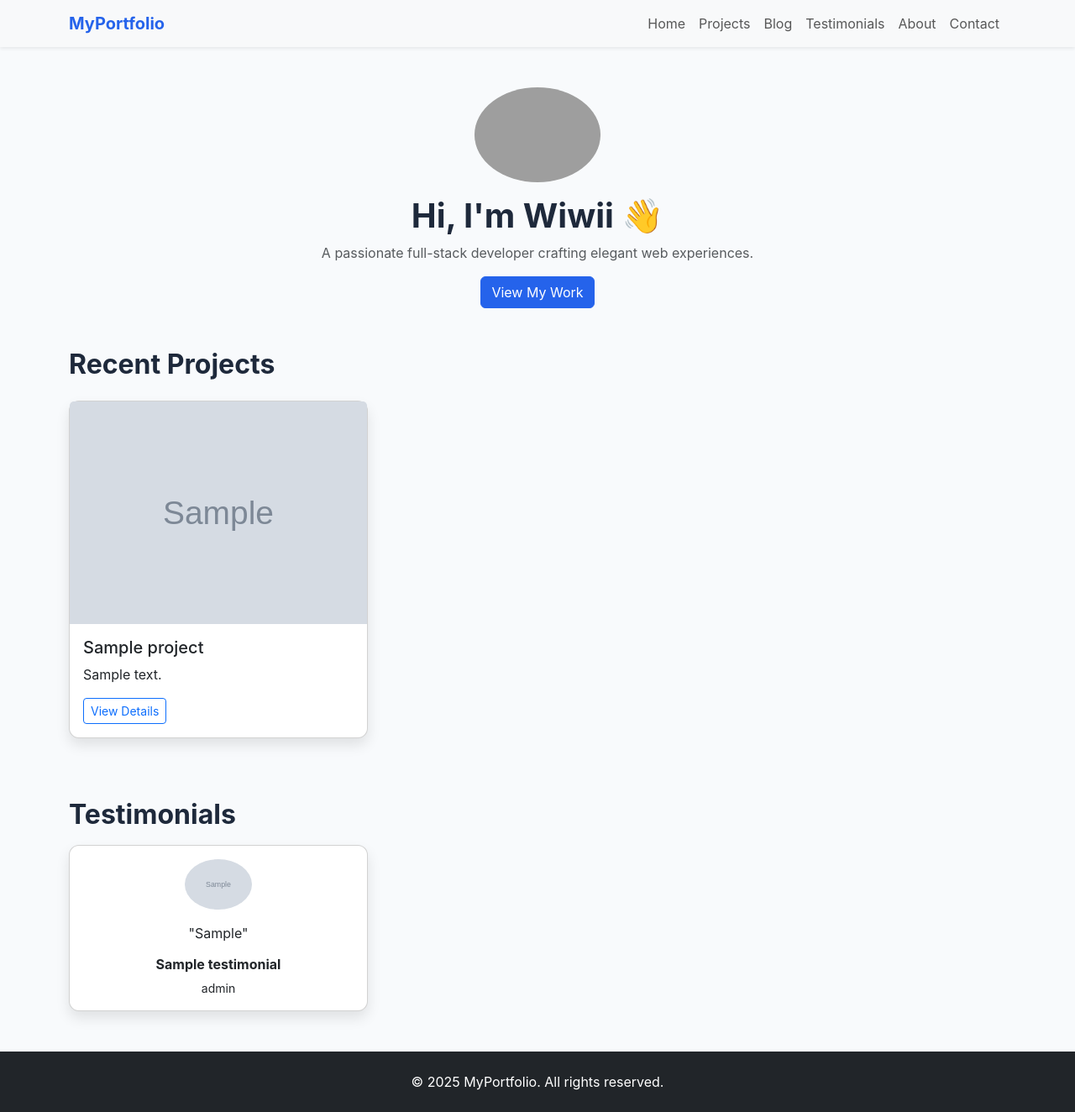
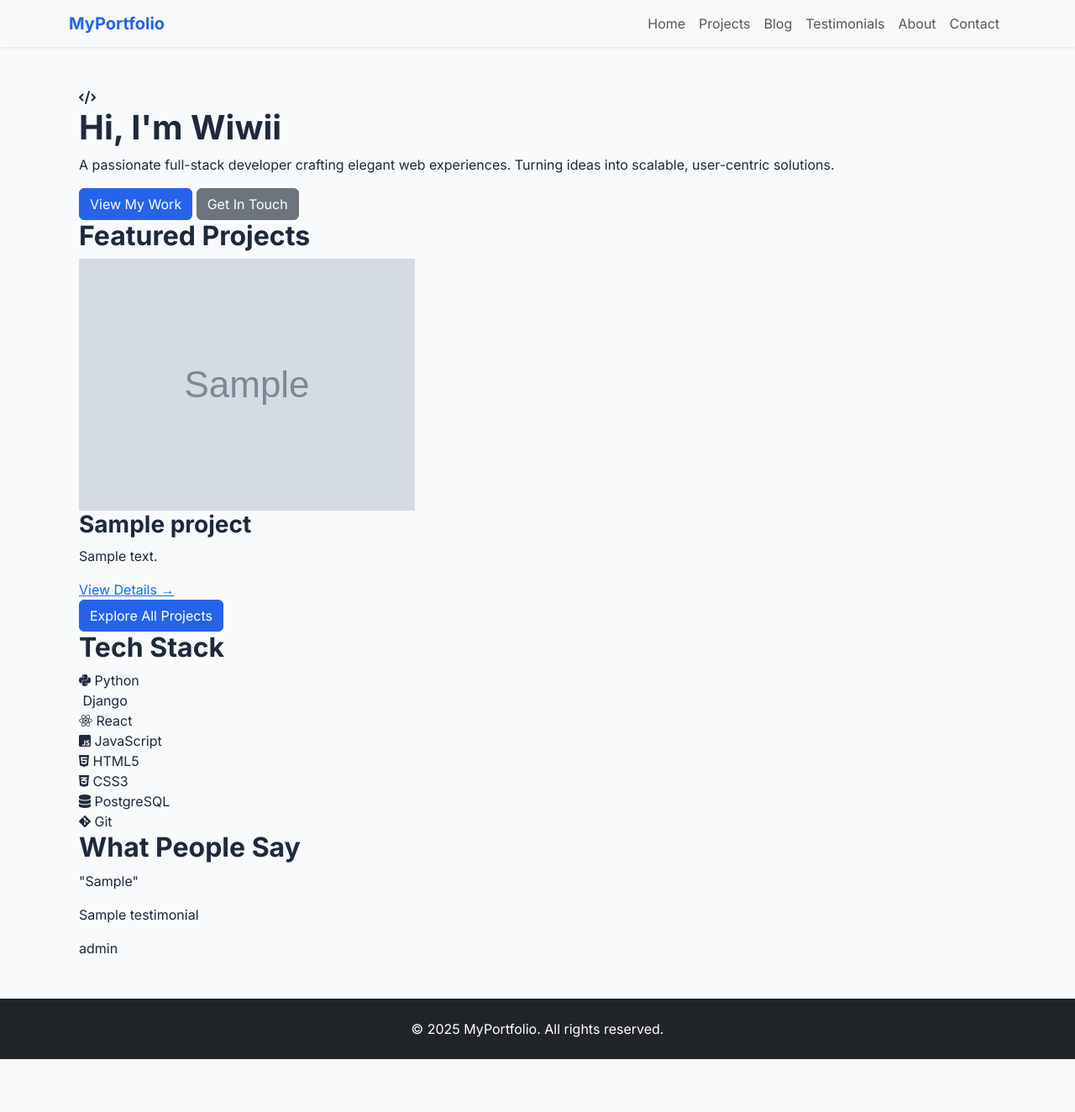
Before and after one commit to riya9818/Personal-Portfolio, a Django app: page / in a window 1280 px wide. Shown: the whole page at 84% size. After the commit the page ends 1261 px from the top, so only its background shows below. Run offline with Django 4.2, Linux system fonts and the light colour scheme; tables that the repository leaves empty hold one stand-in row (values such as "Sample post"); grey boxes marked "Sample" are stand-in pictures; grey boxes are pictures that could not be loaded.

Commit message:
bootsstrap and font awesome added to base.html

```diff
--- a/core/templates/core/base.html
+++ b/core/templates/core/base.html
@@ -7,6 +7,8 @@
     <title>{% block title %}Portfolio{% endblock %}</title>
     <link href="https://cdn.jsdelivr.net/npm/bootstrap@5.3.3/dist/css/bootstrap.min.css" rel="stylesheet">
     <link rel="stylesheet" href="{% static 'css/style.css' %}">
+    <link rel="stylesheet" href="https://cdnjs.cloudflare.com/ajax/libs/font-awesome/6.4.0/css/all.min.css">
+   <link href="https://fonts.googleapis.com/css2?family=Inter:wght@400;500;600;700&display=swap" rel="stylesheet">
 </head>
 <body>
     {% include 'includes/navbar.html' %}
@@ -14,5 +16,7 @@
         {% block content %}{% endblock %}
     </main>
     {% include 'includes/footer.html' %}
+
+    <script src="https://cdn.jsdelivr.net/npm/bootstrap@5.3.3/dist/js/bootstrap.bundle.min.js"></script>
 </body>
 </html>
--- a/core/templates/core/home.html
+++ b/core/templates/core/home.html
@@ -1,46 +1,196 @@
 {% extends 'core/base.html' %}
 {% load static %}
-{% block title %}Home{% endblock %}
+{% block title %}Wiwii - Full-Stack Developer Portfolio{% endblock %}
+
 {% block content %}
-<div class="text-center mb-5">
-    <img src="{% static 'img/profile.jpg' %}" alt="Profile" class="rounded-circle" width="150">
-    <h1 class="mt-3 fw-bold">Hi, I'm Wiwii 👋</h1>
-    <p class="text-muted">A passionate full-stack developer crafting elegant web experiences.</p>
-    <a href="/projects/" class="btn btn-primary">View My Work</a>
+
+<!-- HERO SECTION -->
+<section class="hero-section">
+  <div class="container">
+    <div class="hero-content">
+      <!-- Subtle SVG Icon -->
+      <div class="hero-icon">
+        <i class="fas fa-code"></i>
       </div>
 
-<h2 class="mb-4">Recent Projects</h2>
-<div class="row">
-    {% for project in projects %}
-    <div class="col-md-4 mb-4">
-        <div class="card h-100">
-            {% if project.featured_image %}
-            <img src="{{ project.featured_image.url }}" class="card-img-top" alt="{{ project.title }}">
-            {% endif %}
-            <div class="card-body">
-                <h5 class="card-title">{{ project.title }}</h5>
-                <p class="card-text">{{ project.description|truncatewords:15 }}</p>
-                <a href="{{ project.get_absolute_url }}" class="btn btn-sm btn-outline-primary">View Details</a>
+      <!-- Main Heading -->
+      <h1>Hi, I'm Wiwii</h1>
+
+      <!-- Subtitle -->
+      <p class="hero-subtitle">A passionate full-stack developer crafting elegant web experiences. Turning ideas into scalable, user-centric solutions.</p>
+
+      <!-- CTAs -->
+      <div class="hero-ctas">
+        <a href="/projects/" class="btn btn-primary">View My Work</a>
+        <a href="/contact/" class="btn btn-secondary">Get In Touch</a>
       </div>
     </div>
   </div>
+</section>
+
+<!-- FEATURED PROJECTS SECTION -->
+<section class="projects-section">
+  <div class="container">
+    <h2 class="section-title">Featured Projects</h2>
+
+    <div class="projects-grid">
+      {% for project in projects %}
+      <div class="project-card">
+        {% if project.featured_image %}
+        <img src="{{ project.featured_image.url }}" alt="{{ project.title }}" class="project-image">
+        {% else %}
+        <div class="project-image" style="background-color: var(--secondary-bg);"></div>
+        {% endif %}
+        <div class="project-body">
+          <h3 class="project-title">{{ project.title }}</h3>
+          <p class="project-description">{{ project.description|truncatewords:20 }}</p>
+          <a href="{{ project.get_absolute_url }}" class="project-link">View Details →</a>
+        </div>
+      </div>
       {% empty %}
-    <p>No projects yet.</p>
+      <p style="grid-column: 1 / -1; text-align: center; color: var(--secondary-text);">No projects yet. Check back soon!</p>
       {% endfor %}
     </div>
 
-<h2 class="mt-5 mb-3">Testimonials</h2>
-<div class="row">
+    <div class="projects-cta">
+      <a href="/projects/" class="btn btn-primary">Explore All Projects</a>
+    </div>
+  </div>
+</section>
+
+<!-- SKILLS SNAPSHOT SECTION -->
+<section class="skills-section">
+  <div class="container">
+    <h2 class="section-title">Tech Stack</h2>
+
+    <div class="skills-list">
+      <div class="skill-item">
+        <i class="fab fa-python skill-icon"></i>
+        <span class="skill-name">Python</span>
+      </div>
+      <div class="skill-item">
+        <i class="fab fa-django skill-icon" style="font-size: 1.3rem;"></i>
+        <span class="skill-name">Django</span>
+      </div>
+      <div class="skill-item">
+        <i class="fab fa-react skill-icon"></i>
+        <span class="skill-name">React</span>
+      </div>
+      <div class="skill-item">
+        <i class="fab fa-js-square skill-icon"></i>
+        <span class="skill-name">JavaScript</span>
+      </div>
+      <div class="skill-item">
+        <i class="fab fa-html5 skill-icon"></i>
+        <span class="skill-name">HTML5</span>
+      </div>
+      <div class="skill-item">
+        <i class="fab fa-css3-alt skill-icon"></i>
+        <span class="skill-name">CSS3</span>
+      </div>
+      <div class="skill-item">
+        <i class="fas fa-database skill-icon"></i>
+        <span class="skill-name">PostgreSQL</span>
+      </div>
+      <div class="skill-item">
+        <i class="fab fa-git-alt skill-icon"></i>
+        <span class="skill-name">Git</span>
+      </div>
+    </div>
+  </div>
+</section>
+
+<!-- TESTIMONIALS CAROUSEL SECTION -->
+<section class="testimonials-section">
+  <div class="container">
+    <h2 class="section-title">What People Say</h2>
+
+    <div class="carousel-wrapper">
+      <!-- Testimonial Card Container -->
+      <div id="testimonialCarousel">
         {% for t in testimonials %}
-    <div class="col-md-4">
-        <div class="card text-center p-3">
-            {% if t.photo %}<img src="{{ t.photo.url }}" class="rounded-circle mx-auto" width="80">{% endif %}
-            <p class="mt-3">"{{ t.feedback }}"</p>
-            <h6 class="fw-bold">{{ t.name }}</h6>
-            <small>{{ t.role }}</small>
+        <div class="testimonial-card" style="display: {% if forloop.first %}block{% else %}none{% endif %};" data-index="{{ forloop.counter0 }}">
+          <p class="testimonial-quote">"{{ t.feedback }}"</p>
+          <div class="testimonial-author">
+            <p class="testimonial-author-name">{{ t.name }}</p>
+            <p class="testimonial-author-role">{{ t.role }}</p>
           </div>
+        </div>
+        {% empty %}
+        <div class="testimonial-card">
+          <p class="testimonial-quote">Testimonials coming soon...</p>
         </div>
         {% endfor %}
       </div>
 
+      <!-- Navigation Controls -->
+      {% if testimonials|length > 1 %}
+      <div class="carousel-nav">
+        <button class="carousel-btn" id="prevBtn" aria-label="Previous testimonial">
+          <i class="fas fa-chevron-left"></i>
+        </button>
+        <button class="carousel-btn" id="nextBtn" aria-label="Next testimonial">
+          <i class="fas fa-chevron-right"></i>
+        </button>
+      </div>
+
+      <!-- Indicators -->
+      <div class="carousel-indicator" id="indicatorContainer">
+        {% for t in testimonials %}
+        <div class="dot {% if forloop.first %}active{% endif %}" data-index="{{ forloop.counter0 }}"></div>
+        {% endfor %}
+      </div>
+      {% endif %}
+    </div>
+  </div>
+</section>
+
+<!-- CAROUSEL SCRIPT -->
+<script>
+  document.addEventListener('DOMContentLoaded', function() {
+    const carousel = document.getElementById('testimonialCarousel');
+    const cards = carousel.querySelectorAll('.testimonial-card');
+    const prevBtn = document.getElementById('prevBtn');
+    const nextBtn = document.getElementById('nextBtn');
+    const dots = document.querySelectorAll('.dot');
+
+    let currentIndex = 0;
+
+    function showCard(index) {
+      cards.forEach(card => card.style.display = 'none');
+      dots.forEach(dot => dot.classList.remove('active'));
+
+      if (index >= cards.length) {
+        currentIndex = 0;
+      } else if (index < 0) {
+        currentIndex = cards.length - 1;
+      }
+
+      cards[currentIndex].style.display = 'block';
+      dots[currentIndex].classList.add('active');
+    }
+
+    if (prevBtn) {
+      prevBtn.addEventListener('click', function() {
+        currentIndex--;
+        showCard(currentIndex);
+      });
+    }
+
+    if (nextBtn) {
+      nextBtn.addEventListener('click', function() {
+        currentIndex++;
+        showCard(currentIndex);
+      });
+    }
+
+    dots.forEach(dot => {
+      dot.addEventListener('click', function() {
+        currentIndex = parseInt(this.getAttribute('data-index'));
+        showCard(currentIndex);
+      });
+    });
+  });
+</script>
+
 {% endblock %}
```
Lines whose indentation alone changed are shown as unchanged.
